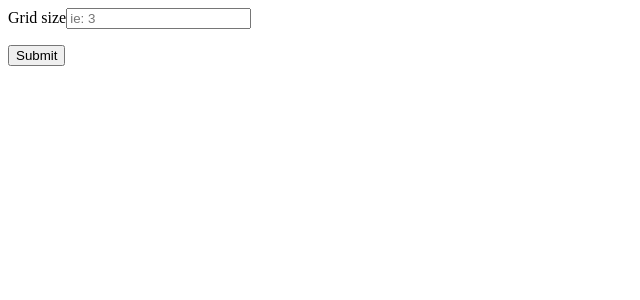
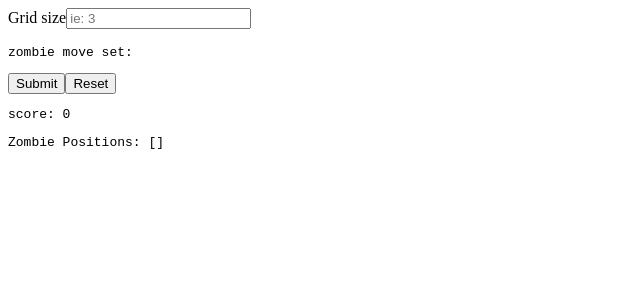
Before and after one commit to iankhor/zombies, a React app: page / in a window 1280 px wide. Shown: the top 300 px of the page, without its empty margins (0-640 px from the left). Built offline with nearby package versions, Linux system fonts and the light colour scheme.

Commit message:
Simple form validation

```diff
--- a/src/components/Container.tsx
+++ b/src/components/Container.tsx
@@ -1,15 +1,20 @@
-import React, { useState, useEffect, useRef } from 'react'
-import { serializeForm } from 'lib/form'
+import React, { useState, useRef } from 'react'
+import { serializeForm, simpleFormValidation } from 'lib/form'
 import walkOfTheDead from 'lib/Tvirus'
 import Input from 'components/Input'
 import CoordinatesPair from 'components/CoordinatesPair'
 import Moves from 'components/Moves'
+import { Coordinates } from 'lib/universeTypes'
 
 const Container = () => {
 	const formData: any = useRef({ moves: [] })
 	const [gridSize, setGridSize] = useState(0)
 	const [creatureList, setCreatureList] = useState<JSX.Element[]>([])
 	const [moveSet, setMoveSet] = useState<string[]>([])
+	const [formError, setFormError] = useState(false)
+
+	const [score, setScore] = useState(0)
+	const [zombieCoordinates, setZombieCoordinates] = useState<Coordinates[]>([])
 
 	const addCreature = (e: React.SyntheticEvent) => {
 		e.preventDefault()
@@ -55,11 +60,29 @@ const Container = () => {
 		}
 	}
 
+	const onReset = (e: React.SyntheticEvent) => {
+		e.preventDefault()
+		setGridSize(0)
+		formData.current = { moves: [] }
+		setScore(0)
+		setZombieCoordinates([])
+		setFormError(false)
+		setCreatureList([])
+	}
+
 	const onSubmit = (e: React.SyntheticEvent) => {
 		e.preventDefault()
+		setFormError(false)
+		const form = serializeForm(formData.current)
+		const isValid = simpleFormValidation(form)
 
-		console.log(serializeForm(formData.current))
-		// console.log(walkOfTheDead(serializeForm(formData.current)))
+		if (isValid) {
+			const { score, zombieCoordinates } = walkOfTheDead(form)
+			setScore(score)
+			setZombieCoordinates(zombieCoordinates)
+		} else {
+			setFormError(true)
+		}
 	}
 
 	return (
@@ -96,8 +119,16 @@ const Container = () => {
 					/>
 				</>
 			)}
-			<pre>{moveSet}</pre>
+			<pre>{`zombie move set: ${moveSet}`}</pre>
+
 			<input type="submit" value="Submit" />
+			<button role="reset" onClick={onReset}>
+				Reset
+			</button>
+
+			<pre>{`score: ${score}`}</pre>
+			<pre>{`Zombie Positions: ${JSON.stringify(zombieCoordinates)}`}</pre>
+			{formError && <pre>Oops something isn't right, check your inputs</pre>}
 		</form>
 	)
 }
--- a/src/lib/form.ts
+++ b/src/lib/form.ts
@@ -25,3 +25,12 @@ export const serializeForm = (form: RawForm): ProcessedForm => {
 		creatureCoordinates,
 	}
 }
+
+export const simpleFormValidation = ({
+	gridSize,
+	moves,
+	zombieCoordinates,
+	creatureCoordinates,
+}: ProcessedForm): boolean => {
+	return !!(gridSize && moves?.length && Object.keys(zombieCoordinates)?.length && creatureCoordinates?.length)
+}
```
